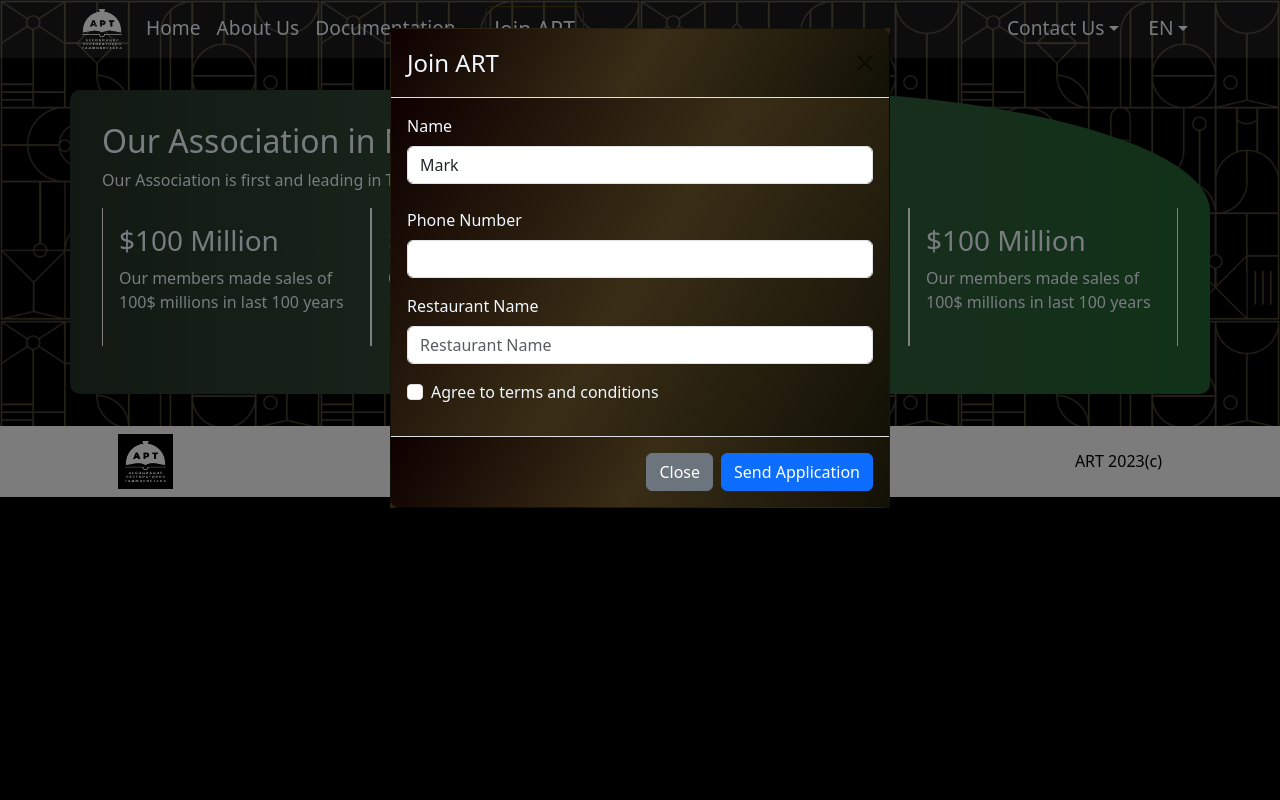
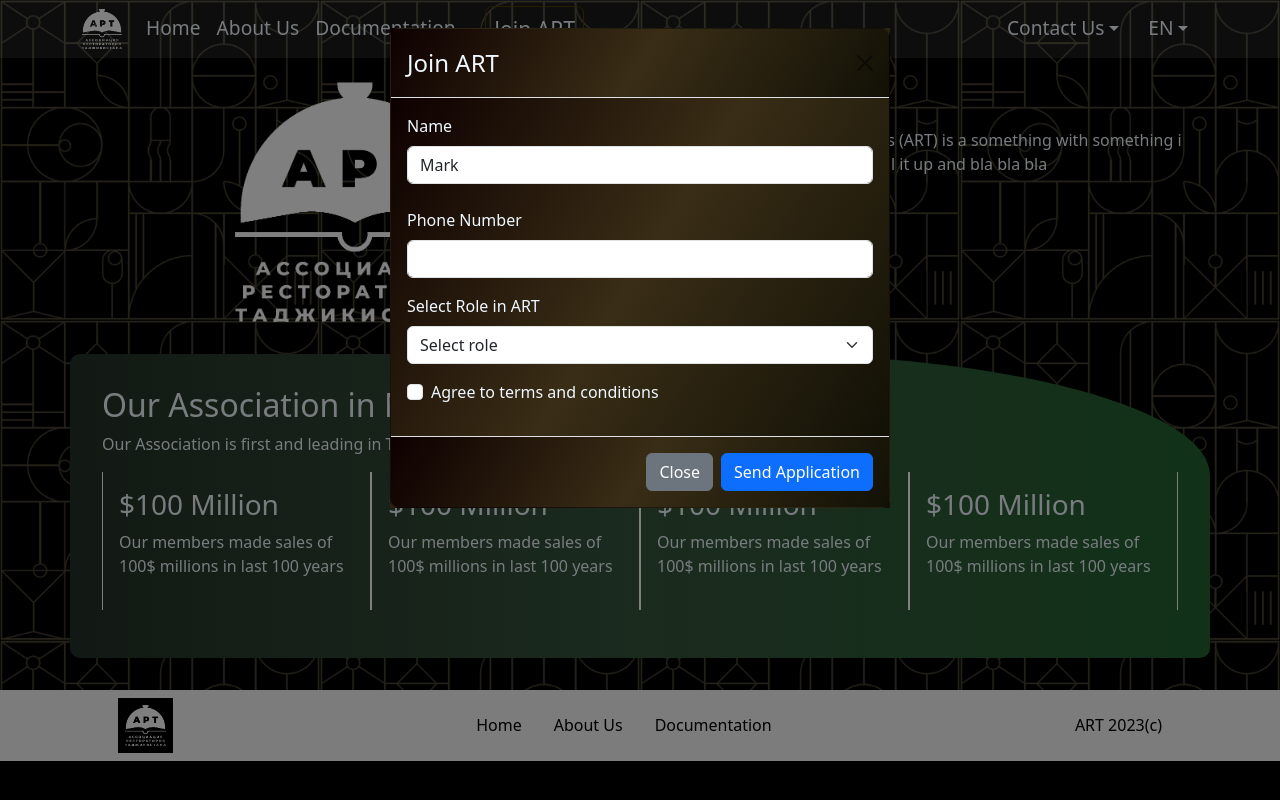
Before and after one commit to rahimov19/https---github.com-rahimov19-art, a React (Create React App) app: page /aboutUs in a window 1280 px wide. Both pictures are taken after a click on the button "Join ART". Built offline with nearby package versions, Linux system fonts and the light colour scheme; what redux-persist-transform-encrypt would draw is missing.

Commit message:
fixed modal added us

```diff
--- a/src/App.css
+++ b/src/App.css
@@ -187,3 +187,8 @@ body::before {
   height: 14em;
   object-fit: cover;
 }
+.aboutUsPics {
+  /* width: 100%; */
+  height: 15em;
+  object-fit: cover;
+}
--- a/src/Components/AboutUs.jsx
+++ b/src/Components/AboutUs.jsx
@@ -1,9 +1,26 @@
 import React from "react";
 import Numbers from "./Numbers";
+import { Col, Container, Row } from "react-bootstrap";
 
 export default function AboutUs() {
   return (
     <div>
+      <Container className="my-4">
+        <Row>
+          <Col xs={6} className="d-flex justify-content-center">
+            <img src="/artlogo.png" alt="logo" className="aboutUsPics" />
+          </Col>
+          <Col xs={6}>
+            {" "}
+            <h2>We Are ART</h2>{" "}
+            <p>
+              Tajik Association of Restaurators (ART) is a something with
+              something i need really inetersting text to fill it up and bla bla
+              bla
+            </p>
+          </Col>
+        </Row>
+      </Container>
       <Numbers />
     </div>
   );
--- a/src/Components/JoinArtModal.jsx
+++ b/src/Components/JoinArtModal.jsx
@@ -7,7 +7,7 @@ import * as formik from "formik";
 import * as yup from "yup";
 export default function JoinArtModal() {
   const [show, setShow] = useState(false);
-
+  const [type, setType] = useState("");
   const handleClose = () => setShow(false);
   const handleShow = () => setShow(true);
   const [validated, setValidated] = useState(false);
@@ -21,7 +21,10 @@ export default function JoinArtModal() {
 
     terms: yup.bool().required().oneOf([true], "terms must be accepted"),
   });
-
+  const typeChangeHandler = (e) => {
+    setType(e.target.value);
+    console.log(type);
+  };
   const handleSubmit = (event) => {
     const form = event.currentTarget;
     if (form.checkValidity() === false) {
@@ -103,6 +106,20 @@ export default function JoinArtModal() {
                     Please enter a phone number.
                   </Form.Control.Feedback>
                 </Form.Group>
+                <Form.Group>
+                  <Form.Label>Select Role in ART</Form.Label>
+                  <Form.Select
+                    className="mb-3"
+                    aria-label="Default select example"
+                    value={type}
+                    onChange={(e) => typeChangeHandler(e)}
+                  >
+                    <option>Select role</option>
+                    <option value="owner">Restaurant Owner</option>
+                    <option value="employee">Employee</option>
+                  </Form.Select>
+                </Form.Group>
+                {type === "owner" ? (
                   <Form.Group
                     as={Col}
                     md="12"
@@ -124,6 +141,27 @@ export default function JoinArtModal() {
                       </Form.Control.Feedback>
                     </InputGroup>
                   </Form.Group>
+                ) : type === "employee" ? (
+                  <Form.Group
+                    as={Col}
+                    md="12"
+                    controlId="validationFormikUsername2"
+                  >
+                    <Form.Label>Previous Work Position</Form.Label>
+                    <InputGroup>
+                      <Form.Control
+                        type="text"
+                        placeholder="Position"
+                        aria-describedby="inputGroupPrepend"
+                        name="position"
+                        value={values.position}
+                        onChange={handleChange}
+                      />
+                    </InputGroup>
+                  </Form.Group>
+                ) : (
+                  <></>
+                )}
 
                 <Form.Group className="position-relative my-3">
                   <Form.Check
```
Lines whose indentation alone changed are shown as unchanged.
